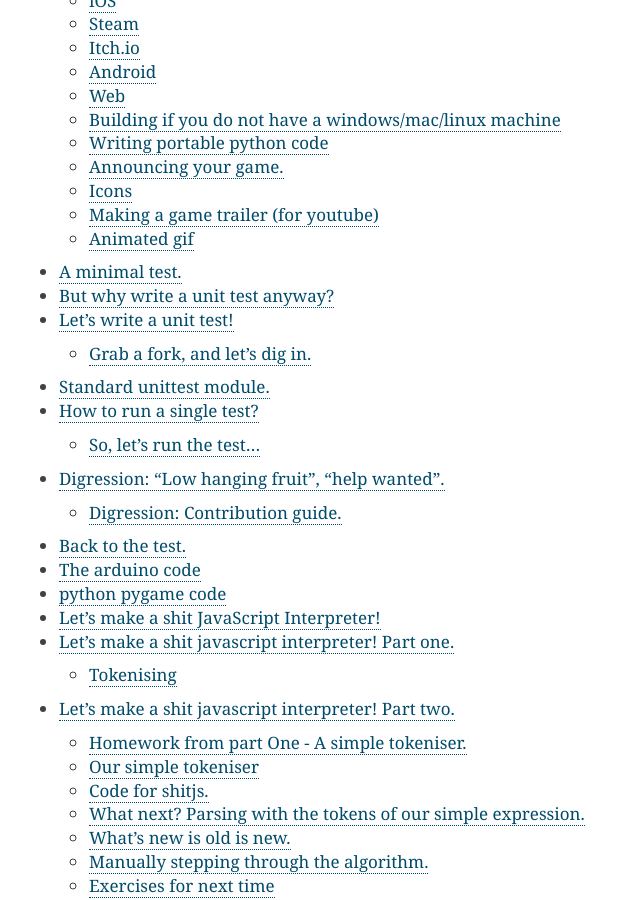
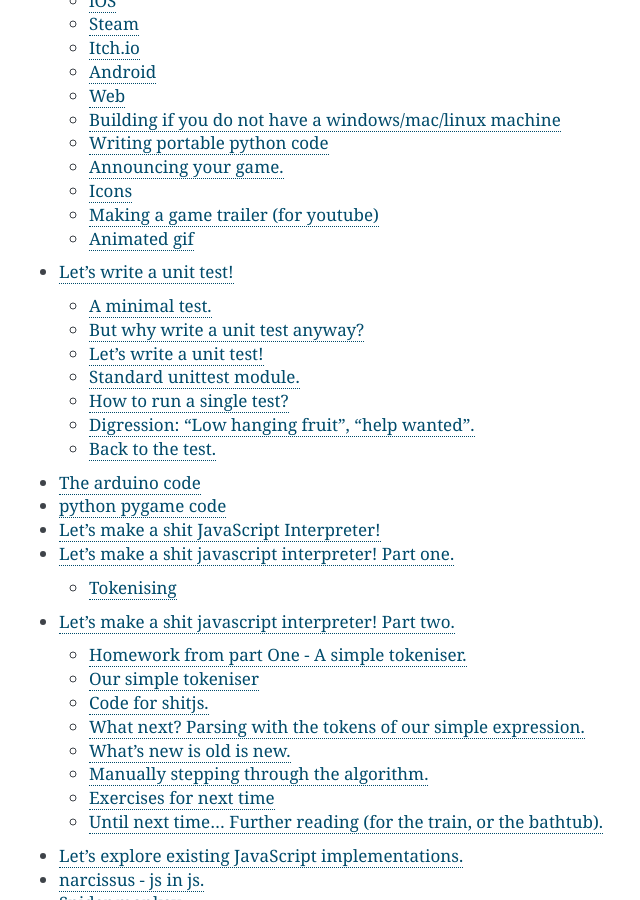
Before and after one commit to illume/pygame4000, a Sphinx documentation site: the page built from docs/index.rst, in a window 1280 px wide and 900 px high, scrolled down 725 px. Shown: the whole window, without its empty margins (391-1031 px from the left). Built offline with Sphinx 7.4.7, drawn with Linux system fonts in a browser that asks for light colours; pages that are not in the unit, such as notebooks, are missing from menus.

```diff
--- a/README.rst
+++ b/README.rst
@@ -18,7 +18,7 @@
 | - `How to port and market games <port_and_market_>`__          |                 |
 | - `Let's write a unit test! <unit_test_>`__                    |                 |
 | - `Arduino; Serial & pixels for breakfast <arduino_pygame_>`__ |                 |
-| - `Awesome goodies for pygame <awesome_goodies_for_pygame_>`__ |                 |
+| - `Awesome pygame <awesome_goodies_for_pygame_>`__             |                 |
 +----------------------------------------------------------------+-----------------+
 
 
--- a/docs/unit_test.rst
+++ b/docs/unit_test.rst
@@ -1,6 +1,5 @@
-.. contents::
-   :depth: 3
-..
+Let's write a unit test!
+========================
 
 | A unit test is a piece of code which tests one thing works well in
   isolation from other parts of software. In this guide, I'm going to
@@ -10,7 +9,7 @@
   projects in general.
 
 A minimal test.
-===============
+---------------
 
 | **What pygame.draw.ellipse should do**:
   http://www.pygame.org/docs/ref/draw.html#pygame.draw.ellipse
@@ -34,7 +33,7 @@ A minimal test.
   or someone else on the internet and ask them to do add it to pygame.
 
 But why write a unit test anyway?
-=================================
+---------------------------------
 
 | Unit tests help pygame make sure things don't break on multiple
   platforms. When your code is running on dozens of CPUs and just as
@@ -56,7 +55,7 @@ But why write a unit test anyway?
   when running the pygame tests. Why not join me on this adventure?
 
 Let's write a unit test!
-========================
+------------------------
 
 | In this guide I'm going to write a test for an pygame.draw.ellipse to
   make sure a thick circle has the correct colors in it, and not lots of
@@ -66,7 +65,7 @@ Let's write a unit test!
   environment.
 
 Grab a fork, and let's dig in.
-------------------------------
+~~~~~~~~~~~~~~~~~~~~~~~~~~~~~~
 
 | `Set up git for
   github <https://help.github.com/articles/set-up-git/>`__ if you
@@ -114,7 +113,7 @@ Grab a fork, and let's dig in.
   Including on how to write a test that requires manual interaction.
 
 Standard unittest module.
-=========================
+-------------------------
 
 | pygame uses the standard python unittest module. With a few
   enhancements to make it nicer for developing C code.
@@ -127,7 +126,7 @@ Standard unittest module.
 | https://docs.python.org/3/library/unittest.html
 
 How to run a single test?
-=========================
+-------------------------
 
 | Running all the tests at once can take a while. What if you just want
   to run a single test?
@@ -136,7 +135,7 @@ How to run a single test?
   "def test_ellipse" function.
 
 So, let's run the test...
--------------------------
+~~~~~~~~~~~~~~~~~~~~~~~~~
 
 | ~/pygame/ $ python test/draw_test.py DrawModuleTest.test_ellipse
 | Traceback (most recent call last):
@@ -162,7 +161,7 @@ Starting with failure. Our test isn't there yet.
   "Easy pickings".
 
 Digression: "Low hanging fruit", "help wanted".
-================================================
+-----------------------------------------------
 
 .. container::
 
@@ -197,7 +196,7 @@ Digression: "Low hanging fruit", "help wanted".
   there for help.
 
 Digression: Contribution guide.
--------------------------------
+~~~~~~~~~~~~~~~~~~~~~~~~~~~~~~~
 
 | There's usually also a contribution guide.  Like the `pygame
   Contribute <https://www.pygame.org/wiki/Contribute>`__ wiki page. Or
@@ -209,7 +208,7 @@ Digression: Contribution guide.
   also inside github issues, and pull requests.
 
 Back to the test.
-=================
+-----------------
 
 | The unittest module arranges tests inside functions that start with
   "test_" that live in a class.
```
